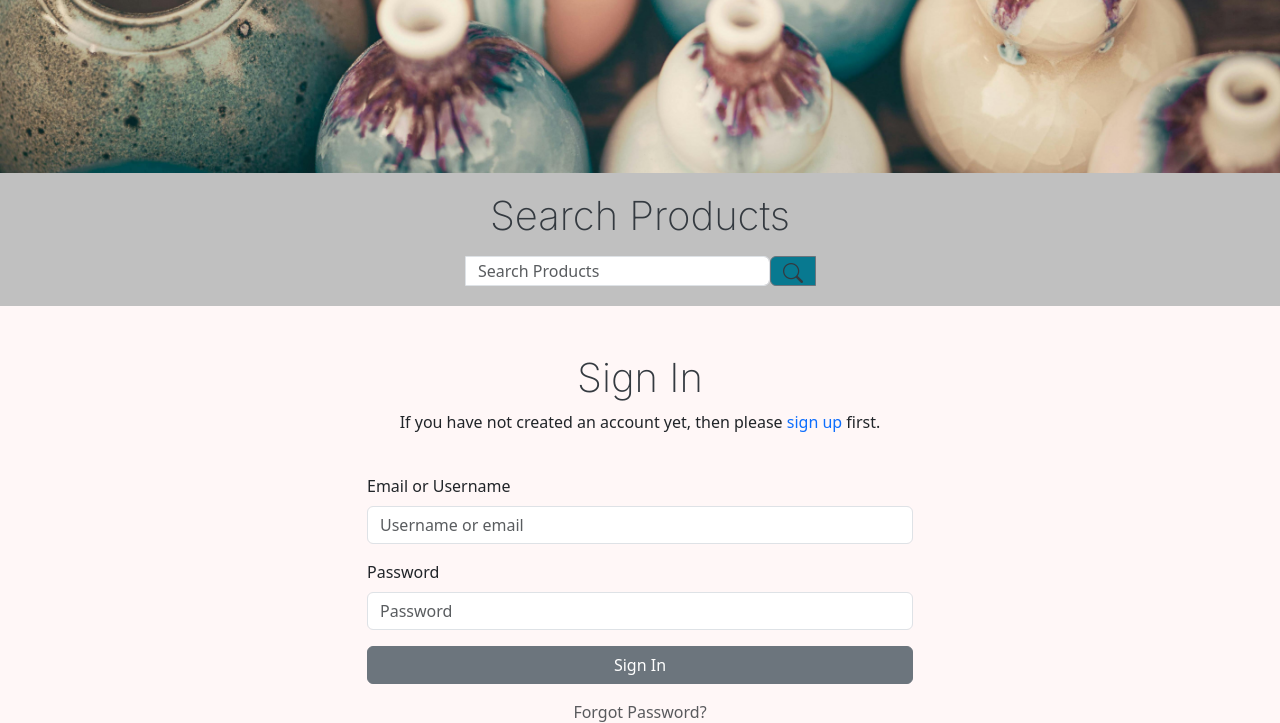
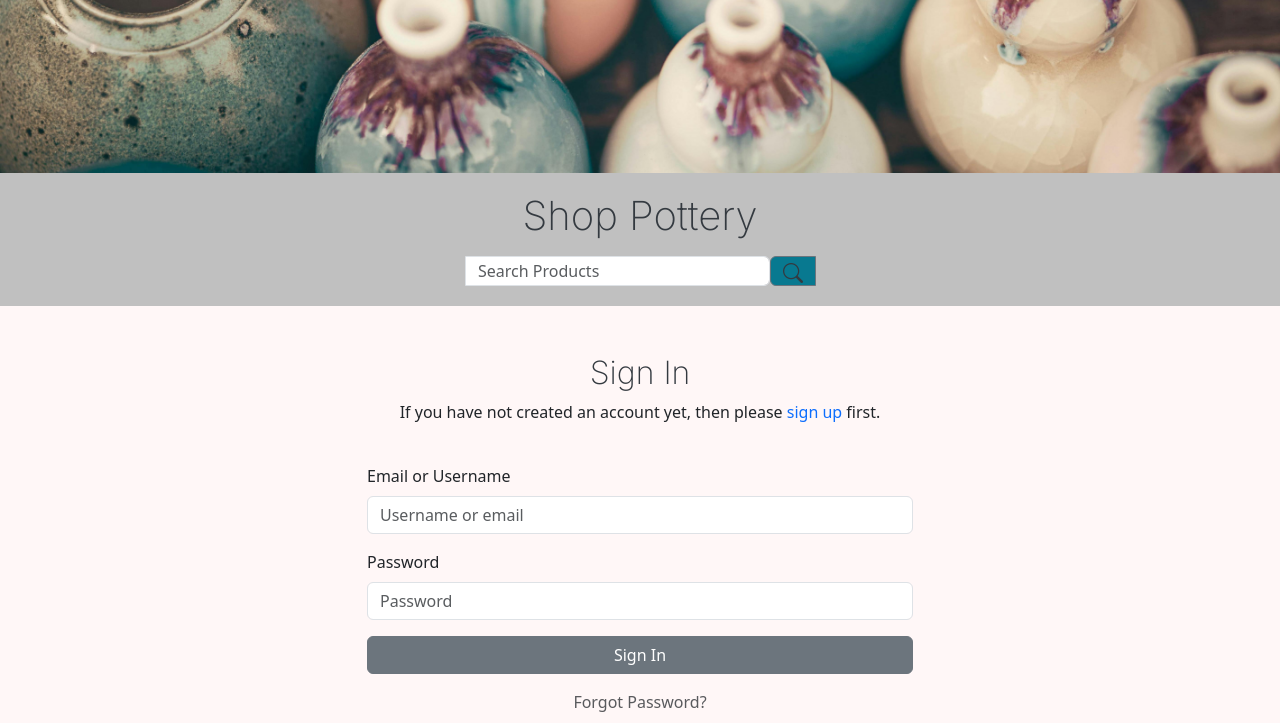
Before and after one commit to emidombek/zenceramics, a Django app: page /accounts/login/ in a window 1280 px wide. Shown: the part 407-1130 px from the top of the page. Run offline with Django 4.2, Linux system fonts and the light colour scheme; some libraries are stand-ins or nearby versions.

Commit message:
Fix heading +  add styling

```diff
--- a/static/css/style.css
+++ b/static/css/style.css
@@ -77,7 +77,8 @@ i {
   text-align: center;
 }
 
-h1 {
+h1,
+h2 {
   font-family: 'Inter', sans-serif;
   color: #343A40;
   font-weight: 200;
--- a/templates/allauth/account/login.html
+++ b/templates/allauth/account/login.html
@@ -12,7 +12,7 @@
 
   <!-- Silver Banner -->
   <div class="silver-banner mb-5">
-    <h1 class="text-center mb-3 mt-3">Search Products</h1>
+    <h1 class="text-center mb-3 mt-3">Shop Pottery</h1>
     <div class="input-group mb-3 search-box">
       <input type="text" class="form-control custom-search-size" placeholder="Search Products" aria-label="Search Products" />
       <button class="btn btn-outline-secondary custom-search-button" type="button" id="button-addon2"><i class="bi bi-search"></i></button>
@@ -20,7 +20,7 @@
   </div>
 
   <div class="container mt-5">
-    <h1 class="text-center">{% trans 'Sign In' %}</h1>
+    <h2 class="text-center">{% trans 'Sign In' %}</h2>
     <p class="text-center">
       {% blocktrans %}If you have not created an account yet, then please <a href="{{ signup_url }}" class="text-primary">sign up</a> first.{% endblocktrans %}
     </p>
```
